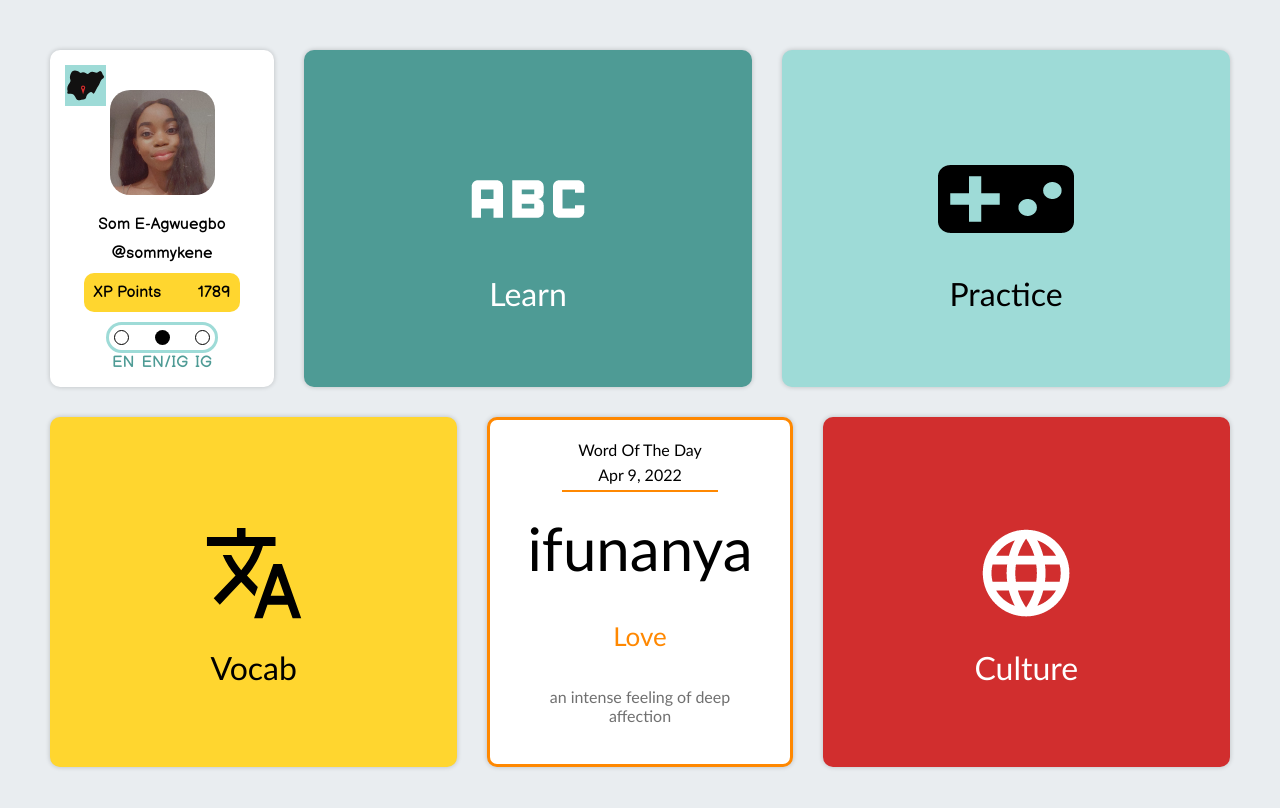
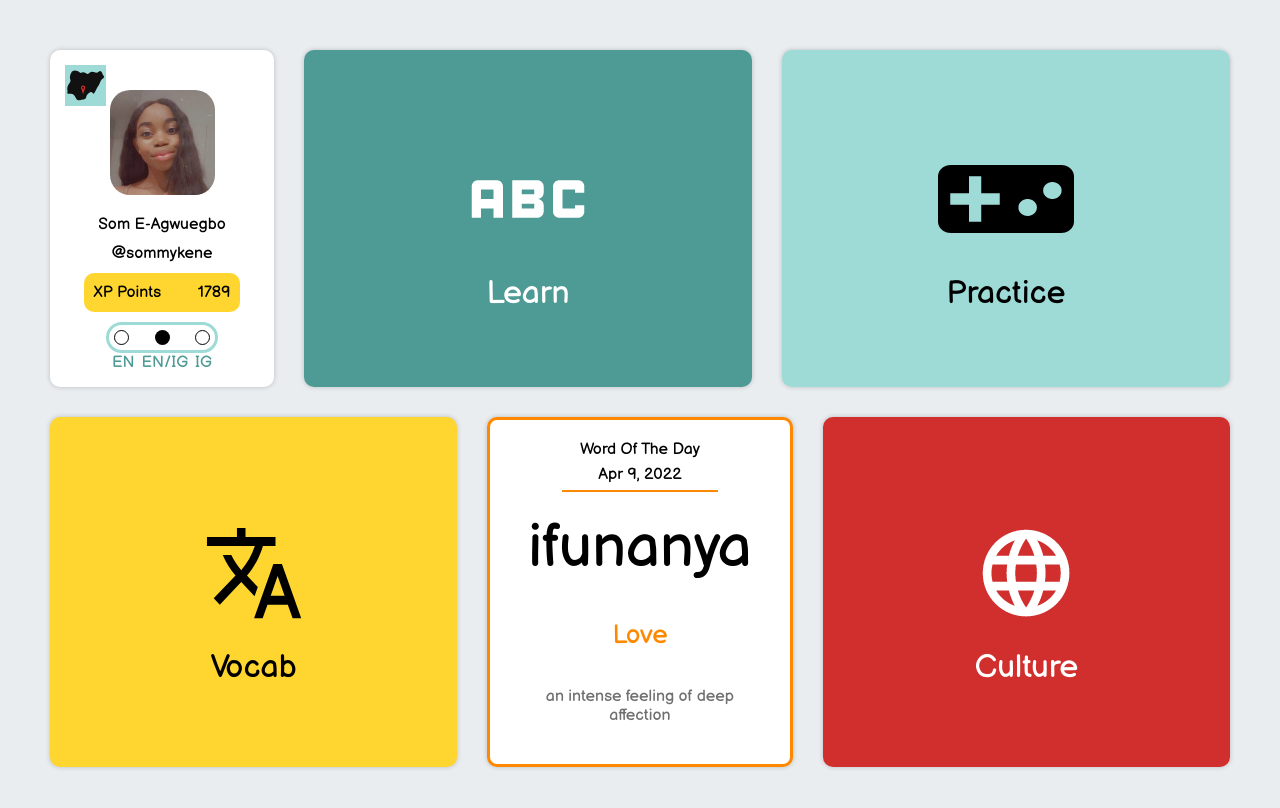
Before and after one commit to sommykene/coc251-project-v3, a React (Create React App) app: page / in a window 1280 px wide. Shown: the top 808 px of the page. Built offline with nearby package versions, Linux system fonts and the light colour scheme.

Commit message:
change font to balsamiq

```diff
--- a/src/screens/home/HomeScreen.js
+++ b/src/screens/home/HomeScreen.js
@@ -12,7 +12,7 @@ import WordOfTheDayCard from "./componenets/WordOfTheDayCard";
 
 function HomeScreen() {
   return (
-    <div id="homescreen">
+    <div id="homescreen" className="balsamiq-ig">
       {/* ROWONE */}
       <div style={{ marginBottom: "30px" }} className="rowone">
         {/* Profile */}
```
